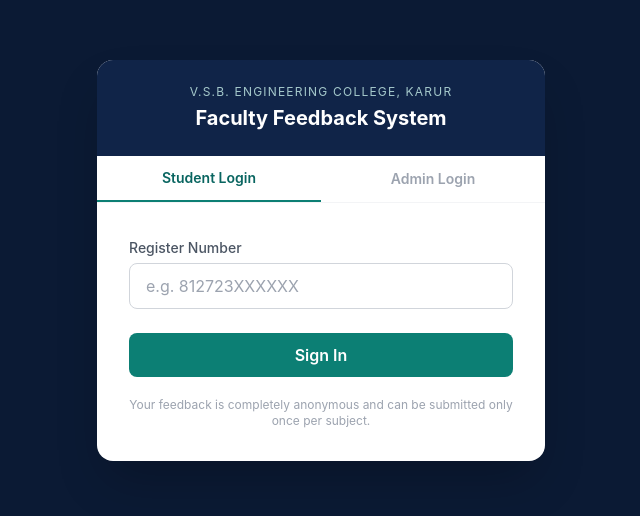
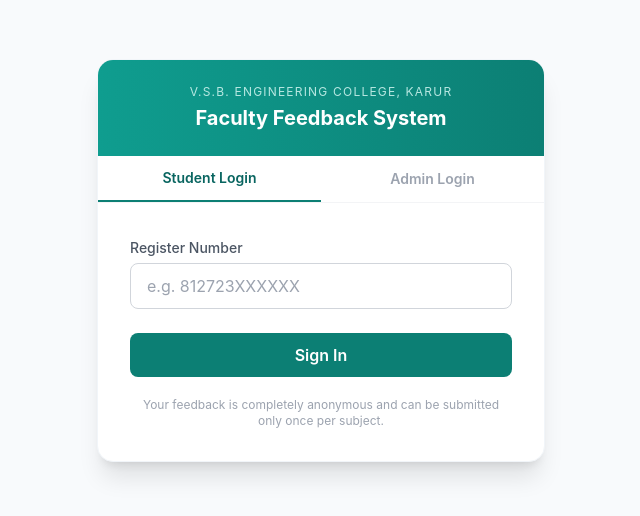
Before and after one commit to Rampradeep31/VSBEC_Feedback_Management_System, a React (Vite) app in the folder frontend/: page /login in a window 1280 px wide. Shown: the part 140-656 px from the top of the page, without its empty margins (319-959 px from the left). Built offline with nearby package versions, Linux system fonts and the light colour scheme.

Commit message:
Add frontend/src/pages/Login.jsx

```diff
--- a/frontend/src/pages/Login.jsx
+++ b/frontend/src/pages/Login.jsx
@@ -32,10 +32,10 @@ export default function Login() {
   }
 
   return (
-    <div className="min-h-screen bg-navy-800 flex items-center justify-center p-4">
-      <div className="bg-white rounded-2xl shadow-2xl w-full max-w-md overflow-hidden">
-        <div className="bg-navy-700 text-white px-8 py-6 text-center">
-          <p className="text-xs uppercase tracking-widest text-teal-100/80 mb-1">V.S.B. Engineering College, Karur</p>
+    <div className="min-h-screen bg-slate-50 flex items-center justify-center p-4">
+      <div className="bg-white rounded-2xl shadow-xl w-full max-w-md overflow-hidden border border-slate-100">
+        <div className="bg-gradient-to-r from-teal-500 to-teal-600 text-white px-8 py-6 text-center">
+          <p className="text-xs uppercase tracking-widest text-teal-100/90 mb-1">V.S.B. Engineering College, Karur</p>
           <h1 className="text-xl font-bold">Faculty Feedback System</h1>
         </div>
 
```
